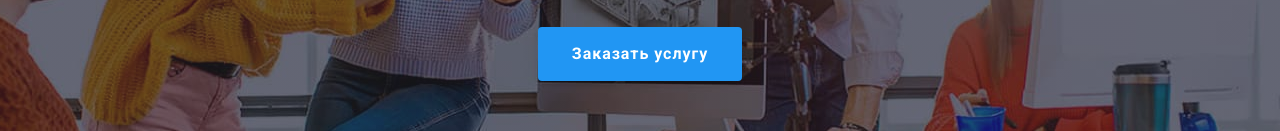
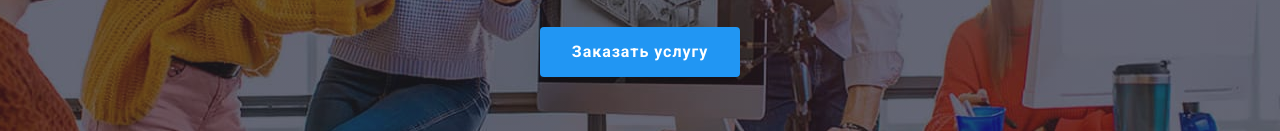
Before and after one commit to f0remangod/goit-markup-hw-04, a plain HTML site: page index.html in a window 1280 px wide. Shown: the part 403-534 px from the top of the page. Drawn offline with nearby package versions, Linux system fonts and the light colour scheme.

Commit message:
fixed hero btn

```diff
--- a/css/styles.css
+++ b/css/styles.css
@@ -152,7 +152,7 @@ ul {
   cursor: pointer;
 
   border-radius: 4px;
-  border-color: transparent;
+  border-width: 0px;
   box-shadow: 0px 4px 4px rgba(0, 0, 0, 0.15);
 }
 .hero-btn:hover,
```
